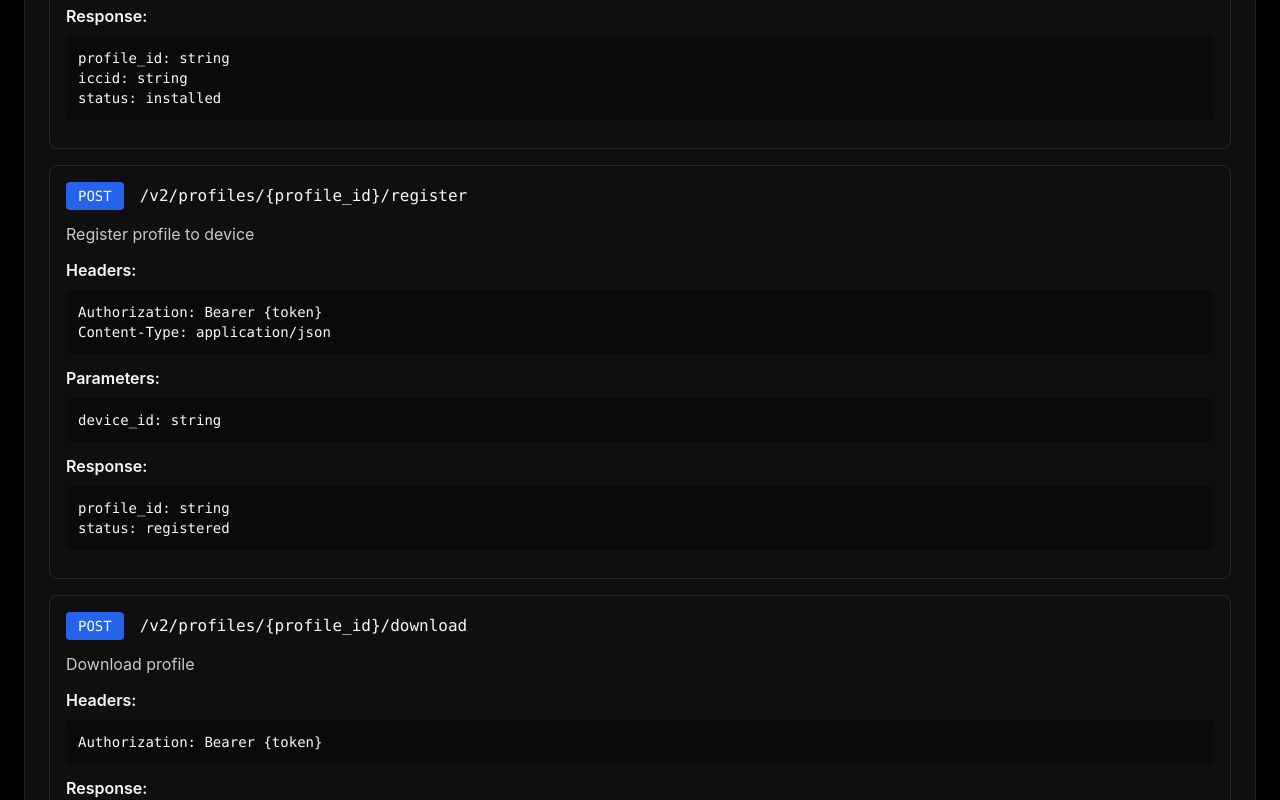
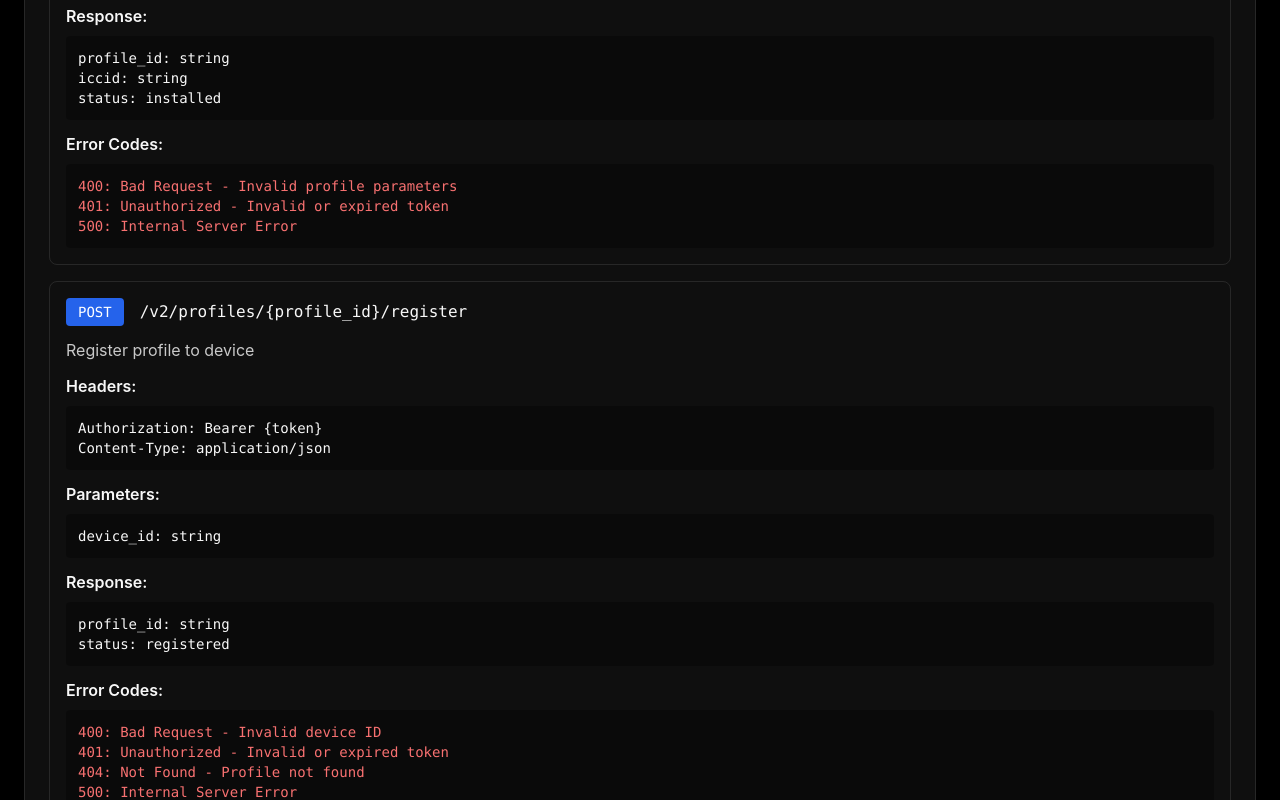
Before and after one commit to nexorasim/nexorasim.github.io, a React (Vite) app: page /#/developers in a window 1280 px wide. Shown: the part 4720-5520 px from the top of the page. Built offline with nearby package versions, Linux system fonts and the light colour scheme; no server answers.

Commit message:
auto-commit for e889c840-d95a-4e7d-9790-3418c76208c5

```diff
--- a/src/data/api-docs.js
+++ b/src/data/api-docs.js
@@ -185,6 +185,11 @@ export const apiDocs = {
             profile_id: "string",
             iccid: "string",
             status: "installed"
+          },
+          errors: {
+            "400": "Bad Request - Invalid profile parameters",
+            "401": "Unauthorized - Invalid or expired token",
+            "500": "Internal Server Error"
           }
         },
         {
@@ -201,6 +206,12 @@ export const apiDocs = {
           response: {
             profile_id: "string",
             status: "registered"
+          },
+          errors: {
+            "400": "Bad Request - Invalid device ID",
+            "401": "Unauthorized - Invalid or expired token",
+            "404": "Not Found - Profile not found",
+            "500": "Internal Server Error"
           }
         },
         {
@@ -214,6 +225,12 @@ export const apiDocs = {
             profile_id: "string",
             activation_code: "string",
             status: "downloaded"
+          },
+          errors: {
+            "401": "Unauthorized - Invalid or expired token",
+            "404": "Not Found - Profile not found",
+            "409": "Conflict - Profile not registered",
+            "500": "Internal Server Error"
           }
         },
         {
@@ -226,6 +243,12 @@ export const apiDocs = {
           response: {
             profile_id: "string",
             status: "running"
+          },
+          errors: {
+            "401": "Unauthorized - Invalid or expired token",
+            "404": "Not Found - Profile not found",
+            "409": "Conflict - Profile not downloaded",
+            "500": "Internal Server Error"
           }
         },
         {
@@ -238,6 +261,12 @@ export const apiDocs = {
           response: {
             profile_id: "string",
             status: "enabled"
+          },
+          errors: {
+            "401": "Unauthorized - Invalid or expired token",
+            "404": "Not Found - Profile not found",
+            "409": "Conflict - Profile not running",
+            "500": "Internal Server Error"
           }
         }
       ]
```
